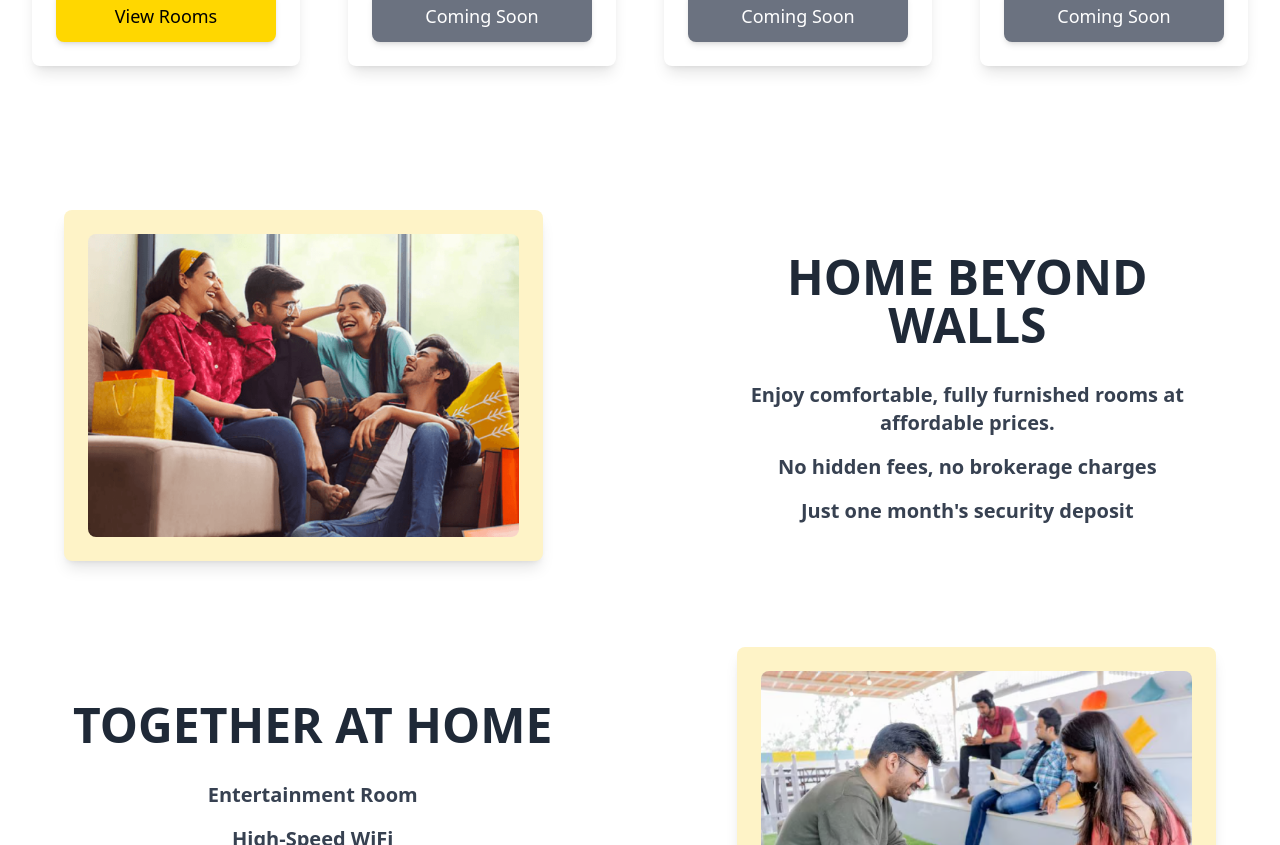
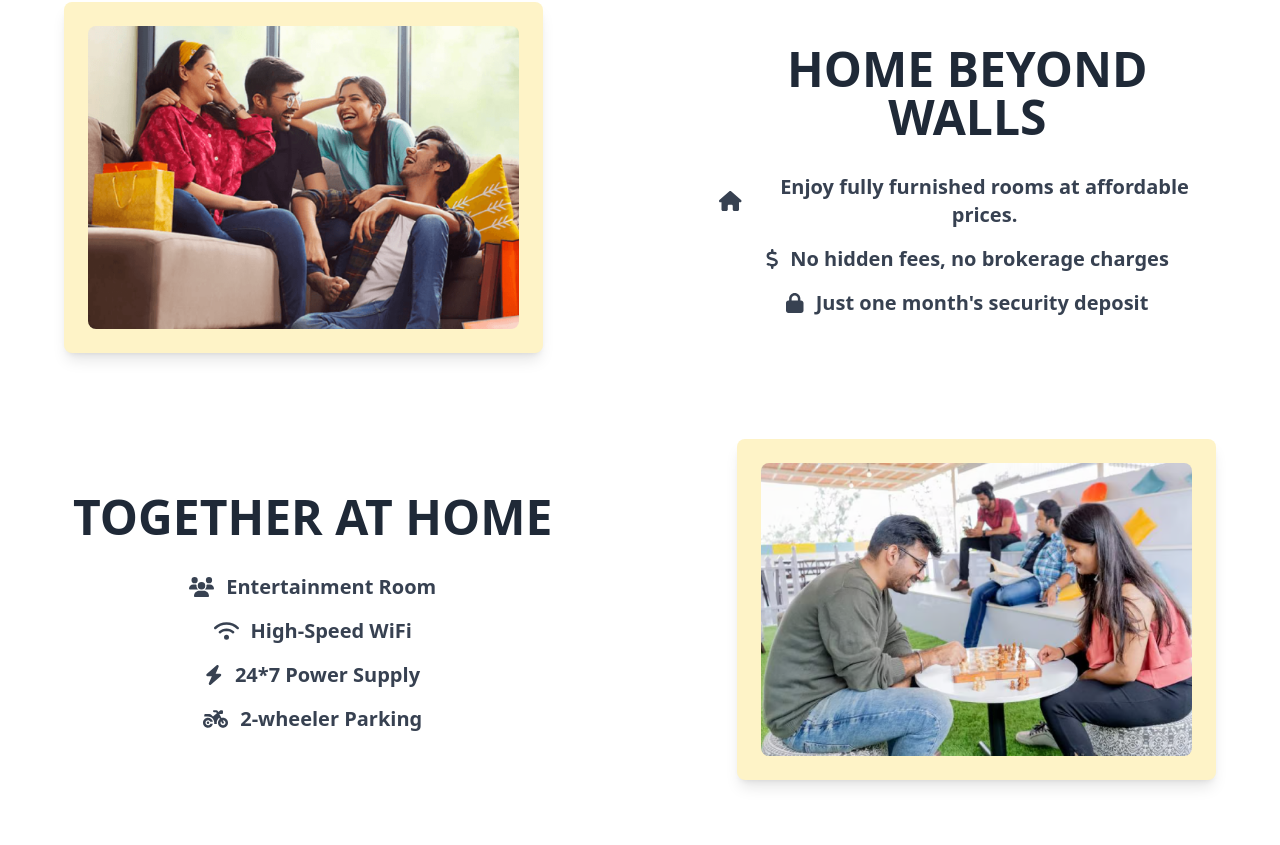
Before and after one commit to Satya01jeet/qubenest, a React (Vite) app in the folder client/: page / in a window 1280 px wide. Shown: the part 1295-2140 px from the top of the page. Built offline with nearby package versions, Linux system fonts and the light colour scheme.

Commit message:
white spaces

```diff
--- a/client/package.json
+++ b/client/package.json
@@ -10,6 +10,9 @@
     "preview": "vite preview"
   },
   "dependencies": {
+    "@fortawesome/fontawesome-svg-core": "^6.6.0",
+    "@fortawesome/free-solid-svg-icons": "^6.6.0",
+    "@fortawesome/react-fontawesome": "^0.2.2",
     "@react-google-maps/api": "^2.20.3",
     "lucide-react": "^0.456.0",
     "react": "^18.3.1",
--- a/client/src/components/City.jsx
+++ b/client/src/components/City.jsx
@@ -43,7 +43,7 @@ const CitySelection = () => {
   };
 
   return (
-    <div className="max-w-[1440px] mx-auto text-center py-10 md:py-16 lg:py-20 px-4 lg:px-8">
+    <div className="max-w-[1440px] mx-auto text-center lg:py-2 px-4 lg:px-8">
       <h2 className="text-3xl md:text-4xl lg:text-5xl font-bold mb-8 md:mb-12 lg:mb-16">
         Cities We Serve
       </h2>
--- a/client/src/components/Contact.jsx
+++ b/client/src/components/Contact.jsx
@@ -10,7 +10,7 @@ const Contact = () => {
   };
 
   return (
-    <div className="bg-purple-50 py-12 px-4 md:px-6 rounded-lg shadow-none max-w-3xl mx-auto text-center mb-16">
+    <div className="bg-purple-50 py-12 px-4 md:px-6 rounded-lg shadow-none max-w-3xl mx-auto text-center mb-4 md:my-12">
       <h2 className="text-2xl md:text-3xl font-bold mb-6 md:mb-8 text-gray-900">
         Get in touch with us to receive more information and offers by Qubenest.
       </h2>
--- a/client/src/components/Feature.jsx
+++ b/client/src/components/Feature.jsx
@@ -1,4 +1,23 @@
 import React from 'react';
+import { FontAwesomeIcon } from '@fortawesome/react-fontawesome';
+import {
+  faCheckCircle,
+  faWifi,
+  faBolt,
+  faMotorcycle,
+  faHome,
+  faDollarSign,
+  faLock,
+  faCouch,
+  faUsers,
+  faBook,
+  faShieldAlt,
+  faDumbbell,
+  faUtensils,
+  faSoap,
+  faCamera
+} from '@fortawesome/free-solid-svg-icons';
+
 import featureImage from '../assets/images/colive.png';
 import secondImage from '../assets/images/colive2.png';
 import thirdImage from '../assets/images/colive.png';
@@ -13,9 +32,9 @@ const Feature = () => {
             alt: "Group of people enjoying",
             title: "HOME BEYOND WALLS",
             items: [
-                "Enjoy comfortable, fully furnished rooms at affordable prices.",
-                "No hidden fees, no brokerage charges",
-                "Just one month's security deposit",
+                { text: "Enjoy fully furnished rooms at affordable prices.", icon: faHome },
+                { text: "No hidden fees, no brokerage charges", icon: faDollarSign },
+                { text: "Just one month's security deposit", icon: faLock },
             ],
         },
         {
@@ -24,10 +43,10 @@ const Feature = () => {
             alt: "Entertainment space",
             title: "TOGETHER AT HOME",
             items: [
-                "Entertainment Room",
-                "High-Speed WiFi",
-                "24*7 Power Supply",
-                "2-wheeler Parking",
+                { text: "Entertainment Room", icon: faUsers },
+                { text: "High-Speed WiFi", icon: faWifi },
+                { text: "24*7 Power Supply", icon: faBolt },
+                { text: "2-wheeler Parking", icon: faMotorcycle },
             ],
         },
         {
@@ -36,9 +55,9 @@ const Feature = () => {
             alt: "Cozy living space",
             title: "COZY SPACE",
             items: [
-                "Designed for comfort and style.",
-                "Perfect for relaxation and gatherings.",
-                "Embrace a welcoming atmosphere.",
+                { text: "Designed for comfort and style.", icon: faCouch },
+                { text: "Perfect for relaxation and gatherings.", icon: faUsers },
+                { text: "Embrace a welcoming atmosphere.", icon: faCheckCircle },
             ],
         },
         {
@@ -47,10 +66,10 @@ const Feature = () => {
             alt: "Books and workspace",
             title: "SPACE FOR WORK",
             items: [
-                "Books to read",
-                "WFH Friendly",
-                "24*7 Support",
-                "High Security",
+                { text: "Books to read", icon: faBook },
+                { text: "WFH Friendly", icon: faCouch },
+                { text: "24*7 Support", icon: faShieldAlt },
+                { text: "High Security", icon: faLock },
             ],
         },
         {
@@ -59,10 +78,10 @@ const Feature = () => {
             alt: "Active shared spaces",
             title: "ACTIVE SHARED SPACES",
             items: [
-                "Gym access",
-                "Fully equipped kitchen for your meals",
-                "Laundry Service",
-                "CCTV Surveillance",
+                { text: "Gym access", icon: faDumbbell },
+                { text: "Fully equipped kitchen for your meals", icon: faUtensils },
+                { text: "Laundry Service", icon: faSoap },
+                { text: "CCTV Surveillance", icon: faCamera },
             ],
         },
     ];
@@ -97,10 +116,11 @@ const Feature = () => {
                         </h2>
                         <ul className="text-center md:text-center text-base md:text-lg lg:text-xl font-semibold text-gray-700 space-y-4">
                             {section.items.map((item) => (
-                                <li key={`${section.id}-${item}`}
-                                    className="transition-all duration-300 hover:text-gray-900"
+                                <li key={`${section.id}-${item.text}`}
+                                    className="flex items-center gap-3 transition-all duration-300 hover:text-gray-900 justify-center"
                                 >
-                                    {item}
+                                    <FontAwesomeIcon icon={item.icon} className="text-gray-700" />
+                                    {item.text}
                                 </li>
                             ))}
                         </ul>
--- a/client/src/components/HeroSection.jsx
+++ b/client/src/components/HeroSection.jsx
@@ -8,8 +8,8 @@ const HeroSection = () => {
       {/* text section */}
       <div className="space-y-6 md:ml-24 md:w-1/2 text-center md:text-left">
           <h1 className="text-4xl font-bold text-gray-900">
-            <span className="block text-amber-400 text-xl mb-4">REST, RECHARGE, REPEAT</span>
-            Your Home <br /> Away From Home
+            {/* <span className="block text-amber-400 text-xl mb-4">REST, RECHARGE, REPEAT</span> */}
+            Your <span className='text-amber-400'> Home</span> <br />Away From<span className='text-amber-400'> Home</span>
           </h1>
           <p className="text-gray-600 text-lg md:text-lg lg:mx-2">
             Our comfortable accommodations offer the perfect escape from the hustle and bustle of city life. Whether you're looking to unwind with a good book or simply enjoy some quiet time, our PG provides the ideal environment for rest and rejuvenation.
@@ -20,7 +20,7 @@ const HeroSection = () => {
         </div>
 
       {/* image section */}
-      <div className="my-16 flex md:relative md:w-1/2 justify-center">
+      <div className="my-8 flex md:relative md:w-1/2 justify-center">
           <div className="hidden w-[600px] mt-[-160px] mr-[-150px] md:block">
             <img
               src={bg}
--- a/client/src/components/Location.jsx
+++ b/client/src/components/Location.jsx
@@ -16,7 +16,7 @@ const LocationSection = () => {
 
   return (
     <div className="bg-white">
-      <div className="max-w-7xl mx-auto py-16 px-4 sm:px-6 lg:px-8">
+      <div className="max-w-7xl mx-auto py-4 px-4 sm:px-6 lg:px-8">
         <div className="text-center mb-12">
           <h2 className="text-3xl font-bold text-gray-900 sm:text-4xl mb-4">
             Our Location
--- a/client/src/components/Testimonial.jsx
+++ b/client/src/components/Testimonial.jsx
@@ -46,7 +46,7 @@ const Testimonial = () => {
   };
 
   return (
-    <div className="flex flex-col md:flex-row justify-around px-4 md:px-24 my-16 md:my-28 space-y-8 md:space-y-0">
+    <div className="flex flex-col md:flex-row justify-around px-4 md:px-24 my-4 md:my-28 space-y-8 md:space-y-0">
       {/* Text Section */}
       <div className="w-full md:max-w-xl mx-auto text-center md:text-left p-4">
         <p className="text-black font-bold text-3xl md:text-5xl">What People Say</p>
--- a/client/src/components/TourSection.jsx
+++ b/client/src/components/TourSection.jsx
@@ -4,7 +4,7 @@ import Tour from '../assets/images/Tour.jpg'
 
 const TourSection = () => {
   return (
-    <section className="flex flex-col lg:flex-row lg:px-36 lg:justify-around items-center justify-between space-y-6 lg:space-y-0 lg:space-x-6 p-8 my-28">
+    <section className="flex flex-col lg:flex-row lg:px-36 lg:justify-around items-center justify-between space-y-6 lg:space-y-0 lg:space-x-6 p-8">
       {/* Left Section */}
       <div className="flex flex-col space-y-6 lg:max-w-md">
         <h2 className="text-3xl font-bold text-gray-900">
```
Also changed, not shown: client/src/components/Footer.jsx (+15 -7 lines), 2 other files (tests, documents, lock files or other folders).
